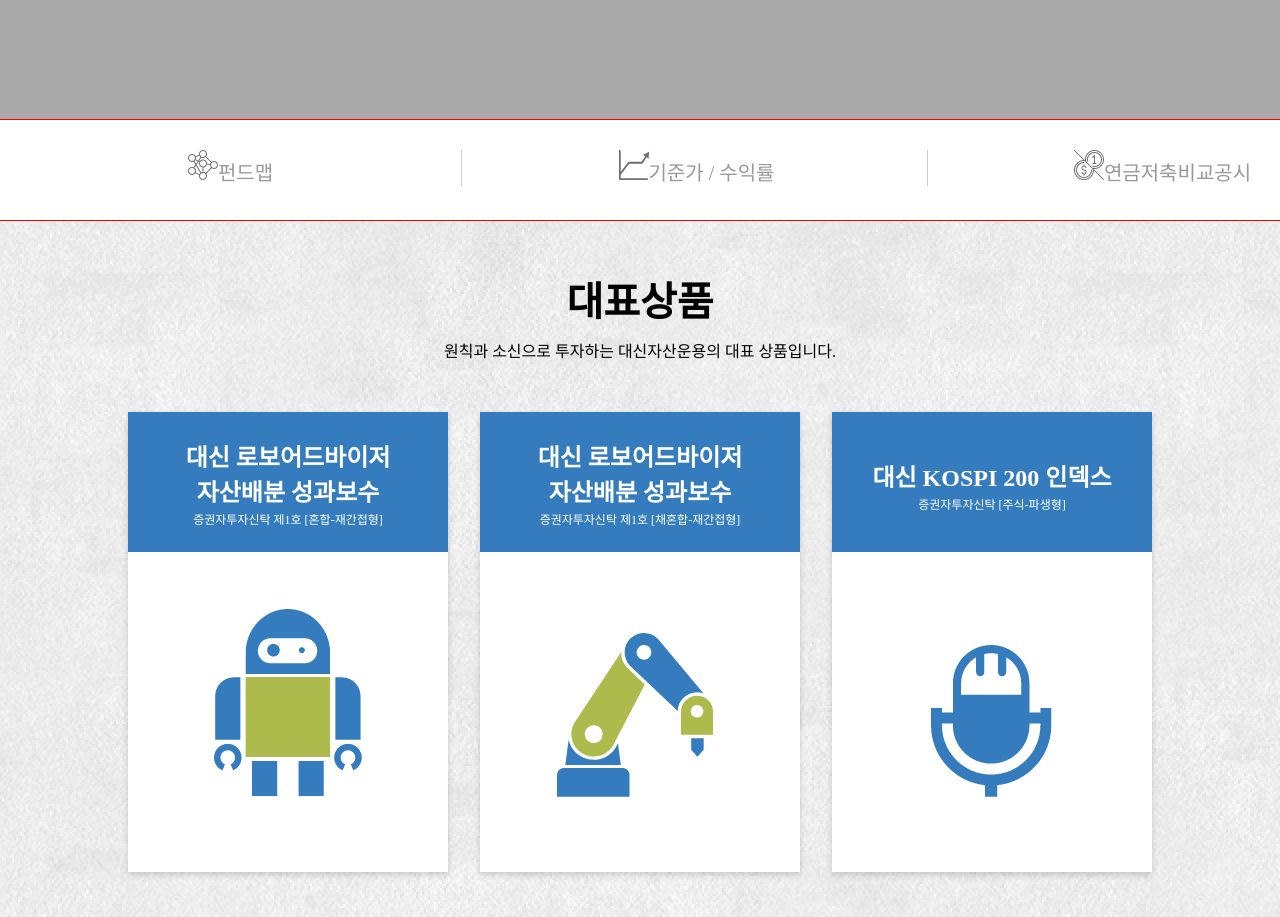
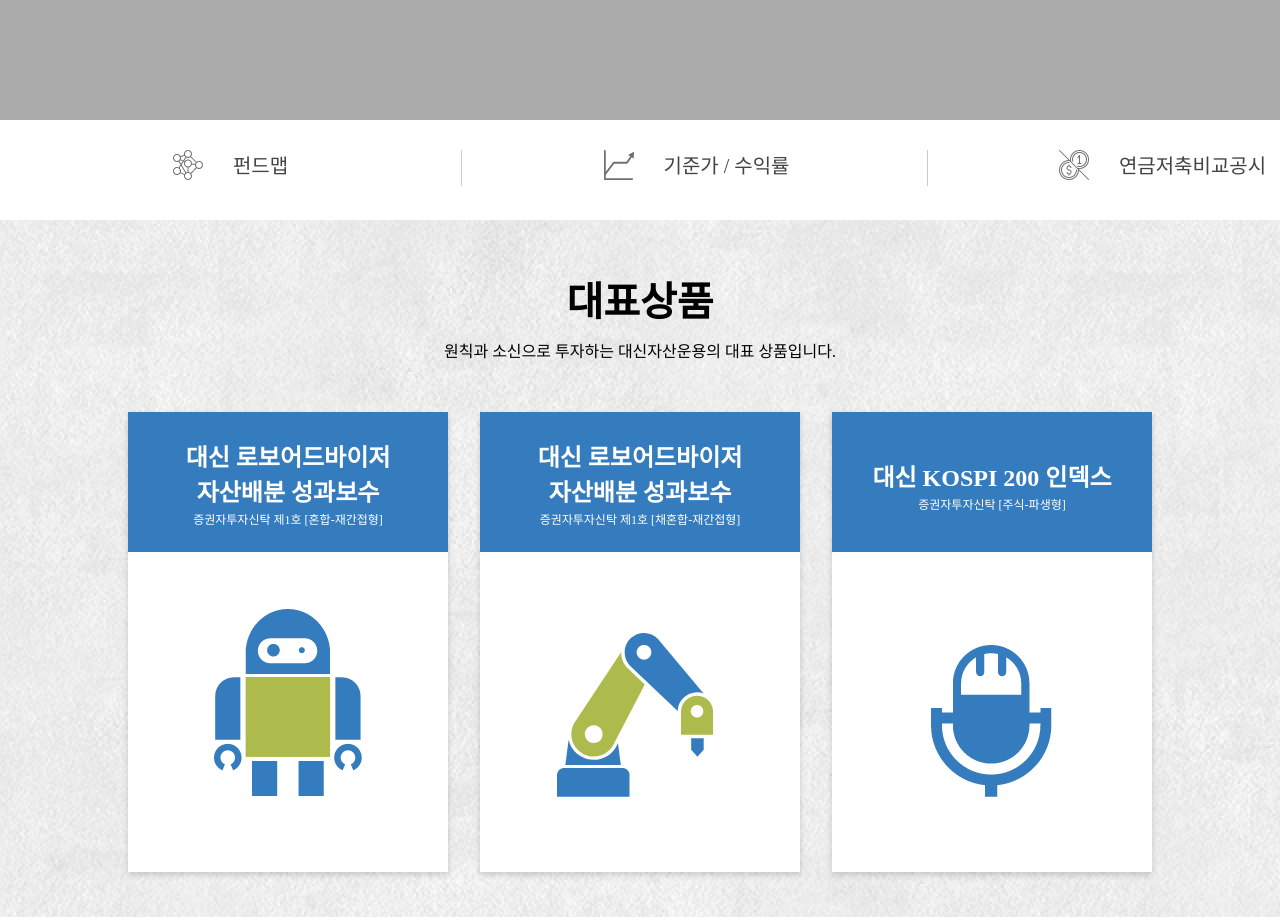
Before and after one commit to ddirim/daishin, a plain HTML site: page index.html in a window 1280 px wide. Shown: the part 960-1877 px from the top of the page. Drawn offline with Linux system fonts and the light colour scheme.

Commit message:
Add files via upload

```diff
--- a/css/style.css
+++ b/css/style.css
@@ -43,18 +43,23 @@
   width: 1400px;
   height: 100px;;
   margin: 0 auto;
-  outline: 1px solid red;
+  /* outline: 1px solid red; */
 }
 
 #quick_service a {
   display: inline-block;
   width: 33%;
-  /* line-height: 30px;
-  vertical-align: middle; */
   border-right: 1px solid rgba(0,0,0,0.2);
   text-align: center;
   font-size: 20px;
   margin-top: 30px;
+}
+
+#quick_service span {
+  padding-left: 30px;
+  position: relative;
+  bottom: 7px;
+  color: #444;
 }
 
 
--- a/index.html
+++ b/index.html
@@ -19,13 +19,13 @@
 
   <div id="quick_service">
     <a href="#">
-      <img src="images/quick_icon_fundmap.png" alt="펀드맵">펀드맵
+      <img src="images/quick_icon_fundmap.png" alt="펀드맵"><span>펀드맵</span>
     </a>
     <a href="#">
-      <img src="images/quick_icon_graph.png" alt="기준가/수익률">기준가 / 수익률
+      <img src="images/quick_icon_graph.png" alt="기준가/수익률"><span>기준가 / 수익률</span>
     </a>
     <a href="#">
-      <img src="images/quick_icon_money.png" alt="연금저축비교공시">연금저축비교공시
+      <img src="images/quick_icon_money.png" alt="연금저축비교공시"><span>연금저축비교공시</span>
     </a>
 
   </div>
```
